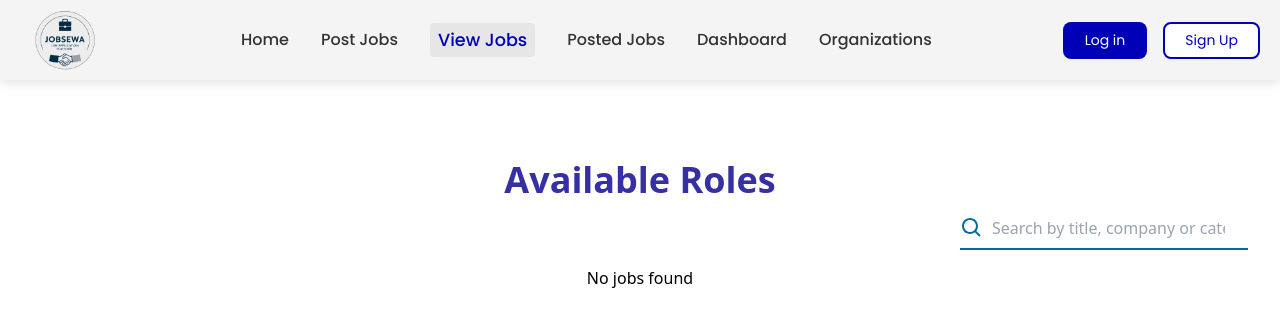
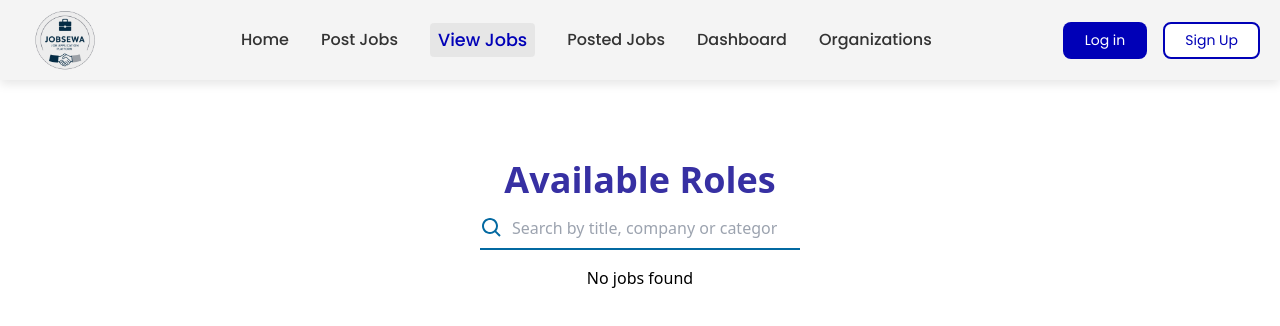
Before and after one commit to Devmangrani/JobSewa, a Next.js app: page /frontend/displayJobs in a window 1280 px wide. Shown: the top 326 px of the page. Built offline with nearby package versions, Linux system fonts and the light colour scheme.

Commit message:
alignment of searchbar

```diff
--- a/pages/frontend/displayJobs.jsx
+++ b/pages/frontend/displayJobs.jsx
@@ -44,7 +44,7 @@ export default function DisplayJobs() {
         <h1 className="text-xl mt-20 text-center text-indigo-800  leading-snug font-semibold mb-2 md:text-2xl lg:text-4xl">
           Available Roles
         </h1>
-        <div className="ml-auto flex justify-center items-center w-72 border-b-2 border-sky-700">
+        <div className="flex justify-center items-center w-80 border-b-2 border-sky-700">
           <BiSearch className="text-2xl text-sky-700" />
           <input
             className="py-2 px-2 outline-none flex-1"
```
